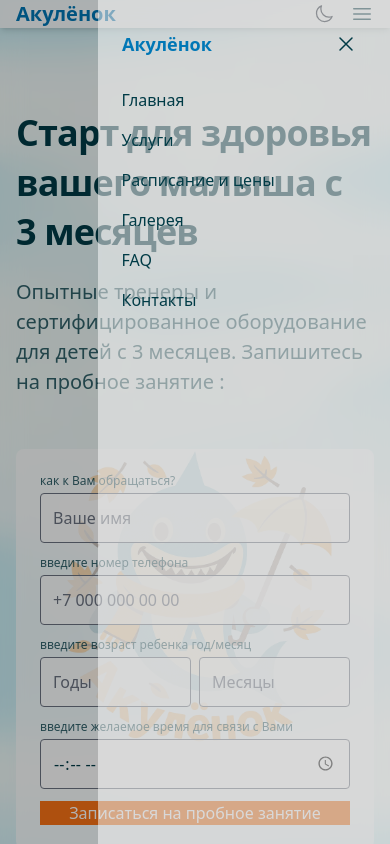
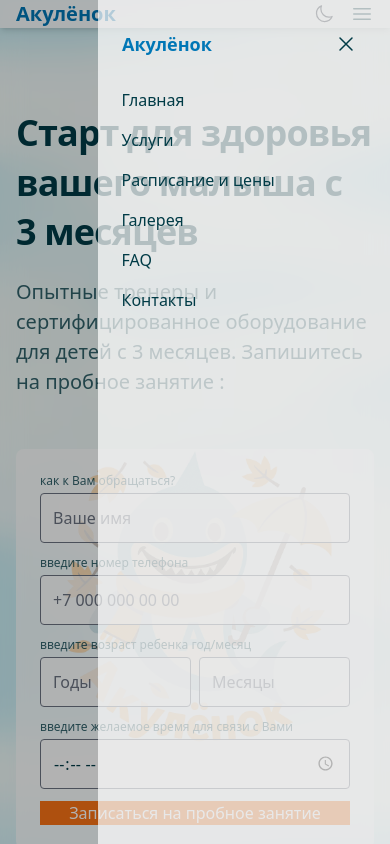
Before and after one commit to peexthree/Akulenok, a Next.js app: page / in a window 390 px wide. Both pictures are taken after a click on the button 362 px from the left and 14 px from the top of the page. Shown: the top 844 px of the page. Built offline with nearby package versions, Linux system fonts and the light colour scheme.

Commit message:
╨Ю╨▒╨╜╨╛╨▓╨╕╨╗ ╨║╨╛╨┤ ╨┐╤А╨╛╨╡╨║╤В╨░

```diff
--- a/components/navbar.js
+++ b/components/navbar.js
@@ -102,7 +102,7 @@ function Navbar() {
             leaveFrom="translate-x-0"
             leaveTo="translate-x-full"
           >
-                <Dialog.Panel className="fixed inset-y-0 right-0 z-50 w-3/4 p-6 sm:max-w-sm bg-white/50 dark:bg-aqua-dark/50">
+                <Dialog.Panel className="fixed inset-y-0 right-0 z-50 w-3/4 p-6 sm:max-w-sm bg-white/70 dark:bg-aqua-dark/70">
               <div className="flex items-center justify-between">
                      <Link href="/" className="text-lg font-bold text-aqua-accent" onClick={() => setMobileMenuOpen(false)}>
 		 Акулёнок
```
